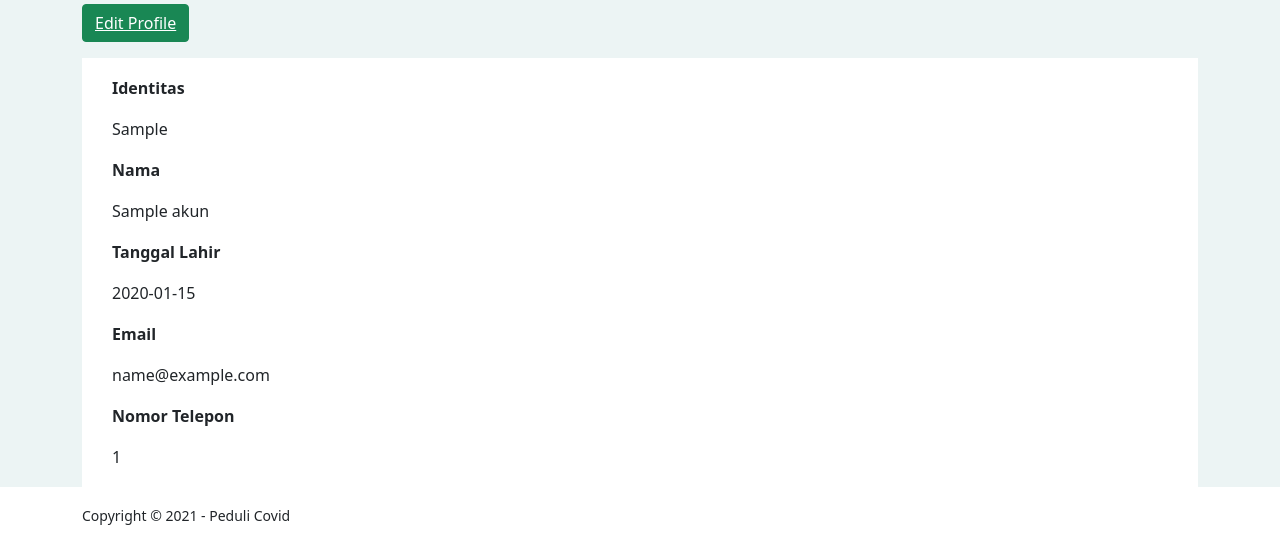
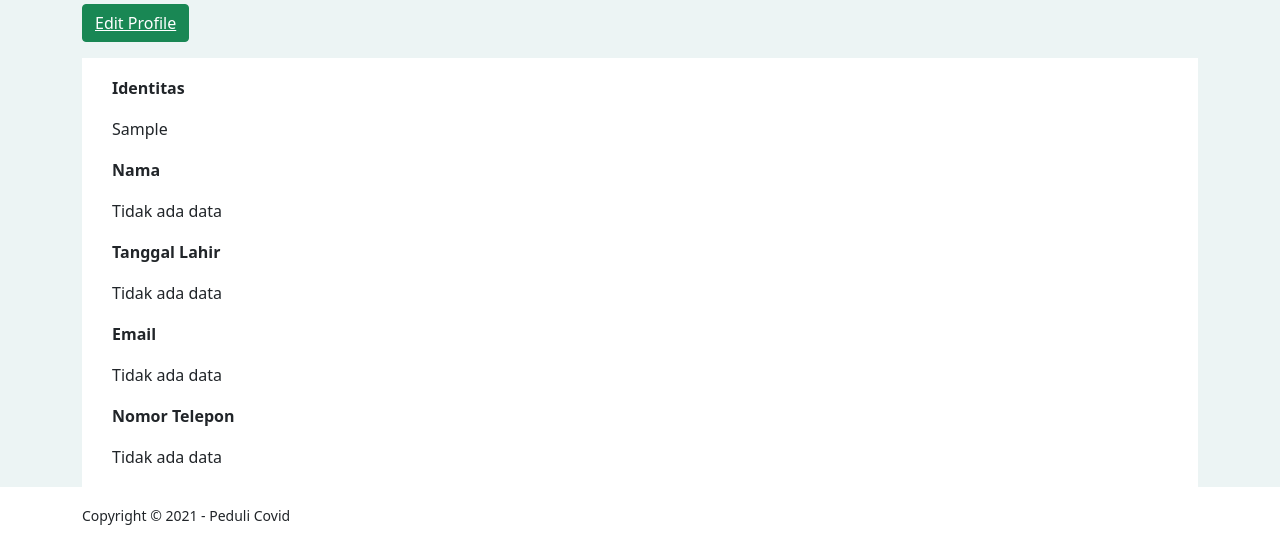
Before and after one commit to Zeventier/Project-Web-RPL, a PHP site: page /profil.php in a window 1280 px wide. Shown: the part 241-800 px from the top of the page. Run offline with PHP 8.4, Linux system fonts and the light colour scheme; the visitor is signed in with stand-in values (Sample User, id 1); tables that the repository leaves empty hold one stand-in row (values such as "Sample post").

Commit message:
memperbaiki koneksi data dengan databse

```diff
--- a/profil.php
+++ b/profil.php
@@ -73,7 +73,7 @@ if ($_SESSION['user'] == '') {
                             <td><b>Identitas</td>
                         </tr>
                         <?php
-                        $identitas_akun = mysqli_query($conn, "SELECT * FROM akun");
+                        $identitas_akun = mysqli_query($conn, "SELECT * FROM akun where identitas_akun = username");
                         if (mysqli_num_rows($identitas_akun) > 0) {
                             while ($row = mysqli_fetch_array($identitas_akun)) {
                         ?>
@@ -90,7 +90,7 @@ if ($_SESSION['user'] == '') {
                             <td><b>Nama</td>
                         </tr>
                         <?php
-                        $nama_lengkap = mysqli_query($conn, "SELECT * FROM akun");
+                        $nama_lengkap = mysqli_query($conn, "SELECT * FROM akun where nama_lengkap = username");
                         if (mysqli_num_rows($nama_lengkap) > 0) {
                             while ($row = mysqli_fetch_array($nama_lengkap)) {
                         ?>
@@ -108,7 +108,7 @@ if ($_SESSION['user'] == '') {
                         </tr>
                         <?php
                         $no = 1;
-                        $tanggal_lahir = mysqli_query($conn, "SELECT * FROM akun");
+                        $tanggal_lahir = mysqli_query($conn, "SELECT * FROM akun where tanggal_lahir = username");
                         if (mysqli_num_rows($tanggal_lahir) > 0) {
                             while ($row = mysqli_fetch_array($tanggal_lahir)) {
                         ?>
@@ -126,7 +126,7 @@ if ($_SESSION['user'] == '') {
                         </tr>
                         <?php
                         $no = 1;
-                        $alamat_email = mysqli_query($conn, "SELECT * FROM akun");
+                        $alamat_email = mysqli_query($conn, "SELECT * FROM akun where alamat_email = username");
                         if (mysqli_num_rows($alamat_email) > 0) {
                             while ($row = mysqli_fetch_array($alamat_email)) {
                         ?>
@@ -144,7 +144,7 @@ if ($_SESSION['user'] == '') {
                         </tr>
                         <?php
                         $no = 1;
-                        $nomor_telpon = mysqli_query($conn, "SELECT * FROM akun");
+                        $nomor_telpon = mysqli_query($conn, "SELECT * FROM akun where nomor_telpon = username");
                         if (mysqli_num_rows($nomor_telpon) > 0) {
                             while ($row = mysqli_fetch_array($nomor_telpon)) {
                         ?>
```
